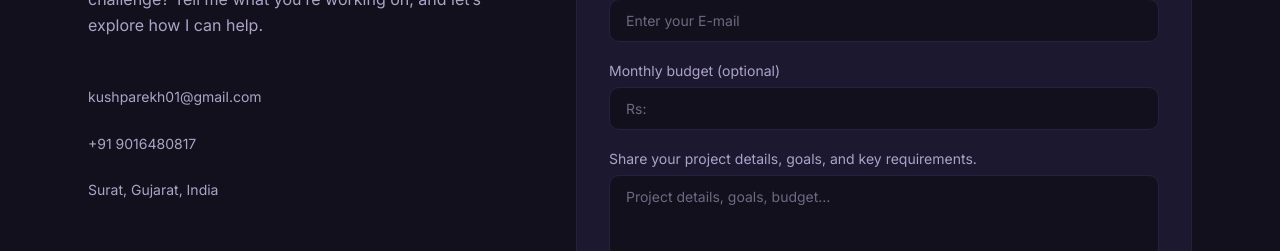
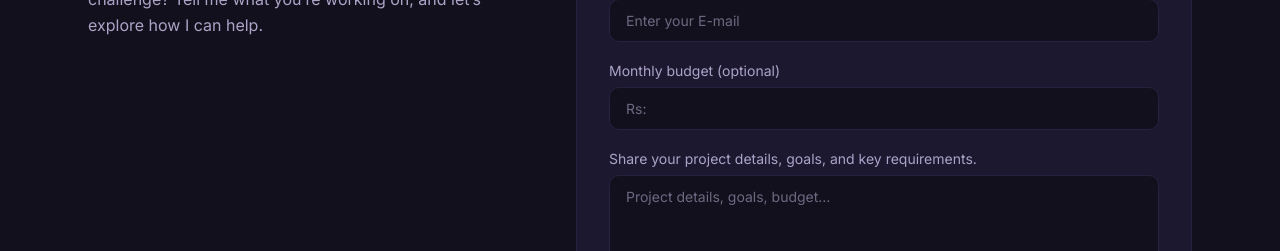
Before and after one commit to kush088/digital-marketing, a React (Vite) app in the folder client/: page /contact in a window 1280 px wide. Shown: the part 202-453 px from the top of the page. Built offline with nearby package versions, Linux system fonts and the light colour scheme; no server answers.

Commit message:
Update contact project description

```diff
--- a/client/src/pages/Contact.jsx
+++ b/client/src/pages/Contact.jsx
@@ -74,21 +74,7 @@ export default function Contact() {
           explore how I can help.
         </p>
 
-        <div className="contact-details">
 
-          <p>
-            kushparekh01@gmail.com
-          </p>
-
-          <p>
-            +91 9016480817
-          </p>
-
-          <p>
-            Surat, Gujarat, India
-          </p>
-
-        </div>
 
       </div>
 
```
